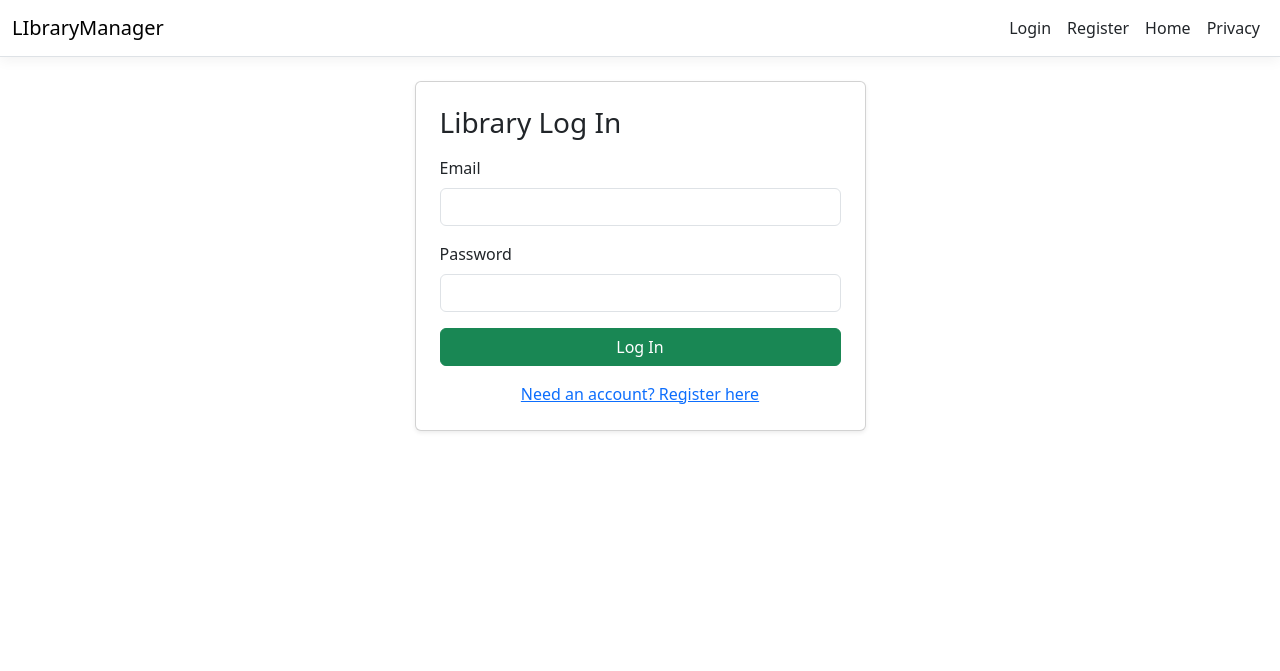
After one commit to jmbernardo151-boop/LibraryManager-MVC, an ASP.NET Core app: template LIbraryManager/Views/Account/Login.cshtml in a window 1280 px wide. The commit adds this page. Shown: the top 671 px of the page. Run offline with ASP.NET Core 8, Linux system fonts and the light colour scheme; the template is opened without the code that fills it, so the values that code supplies are empty; style sheets or scripts are compiled from the project's sources.

Commit message:
feat: implement user registration, login, logout, and cookie authentication

```diff
--- /dev/null
+++ b/LIbraryManager/Views/Account/Login.cshtml
@@ -0,0 +1,34 @@
+@{
+    ViewData["Title"] = "Log In";
+}
+
+<div class="row justify-content-center mt-4">
+    <div class="col-md-5">
+        <div class="card shadow-sm">
+            <div class="card-body p-4">
+                <h3 class="mb-3">Library Log In</h3>
+
+                @if (ViewBag.Error != null)
+                {
+                    <div class="alert alert-danger">@ViewBag.Error</div>
+                }
+
+                <form asp-action="Login" method="post">
+                    <div class="mb-3">
+                        <label class="form-label">Email</label>
+                        <input type="email" name="email" class="form-control" required />
+                    </div>
+                    <div class="mb-3">
+                        <label class="form-label">Password</label>
+                        <input type="password" name="password" class="form-control" required />
+                    </div>
+                    <button type="submit" class="btn btn-success w-100">Log In</button>
+                </form>
+
+                <div class="mt-3 text-center">
+                    <a asp-action="Register">Need an account? Register here</a>
+                </div>
+            </div>
+        </div>
+    </div>
+</div>
--- a/LIbraryManager/Views/Shared/_Layout.cshtml
+++ b/LIbraryManager/Views/Shared/_Layout.cshtml
@@ -20,6 +20,29 @@
                 </button>
                 <div class="navbar-collapse collapse d-sm-inline-flex justify-content-between">
                     <ul class="navbar-nav flex-grow-1">
+                        <ul class="navbar-nav ms-auto">
+                            @if (User.Identity != null && User.Identity.IsAuthenticated)
+                            {
+                                <li class="nav-item">
+                                    <span class="nav-link text-dark">Hello, <strong>@User.Identity.Name</strong> (@User.FindFirst(System.Security.Claims.ClaimTypes.Role)?.Value)</span>
+                                </li>
+                                <li class="nav-item">
+                                    <form asp-controller="Account" asp-action="Logout" method="post" class="d-inline">
+                                        <button type="submit" class="btn btn-link nav-link text-danger">Logout</button>
+                                    </form>
+                                </li>
+                            }
+                            else
+                            {
+                                <li class="nav-item">
+                                    <a class="nav-link text-dark" asp-controller="Account" asp-action="Login">Login</a>
+                                </li>
+                                <li class="nav-item">
+                                    <a class="nav-link text-dark" asp-controller="Account" asp-action="Register">Register</a>
+                                </li>
+                            }
+                        </ul>
+
                         <li class="nav-item">
                             <a class="nav-link text-dark" asp-area="" asp-controller="Home" asp-action="Index">Home</a>
                         </li>
```
Also changed, not shown: LIbraryManager/Controllers/AccountController.cs (added, +92 -0 lines), LIbraryManager/Program.cs (+9 -2 lines), LIbraryManager/Views/Account/Register.cshtml (added, +49 -0 lines).
